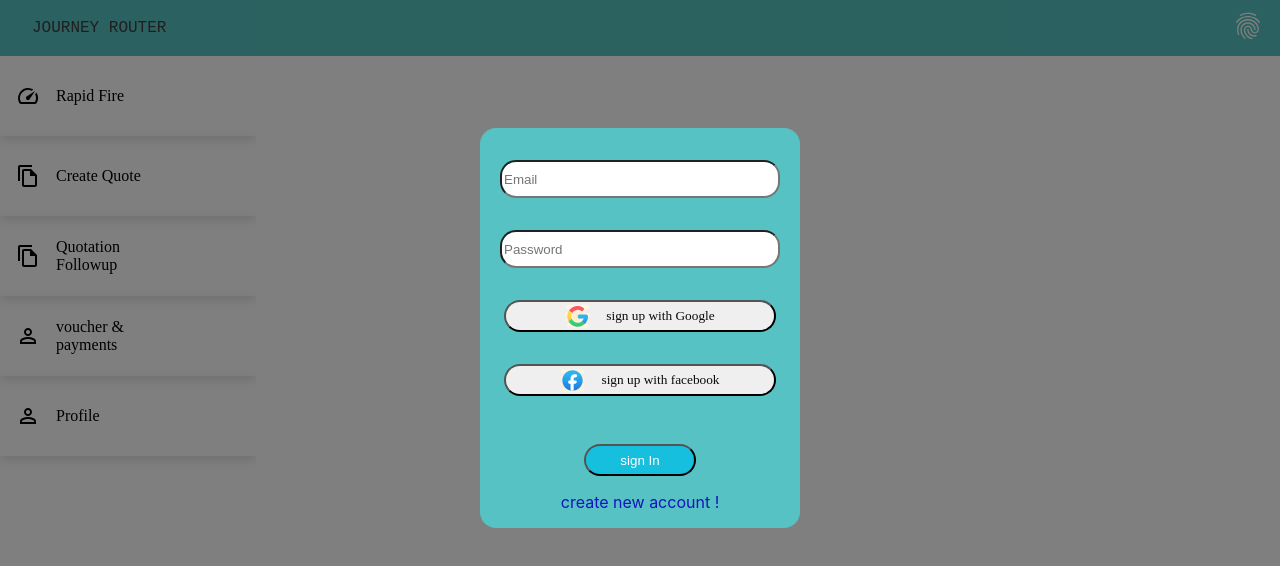
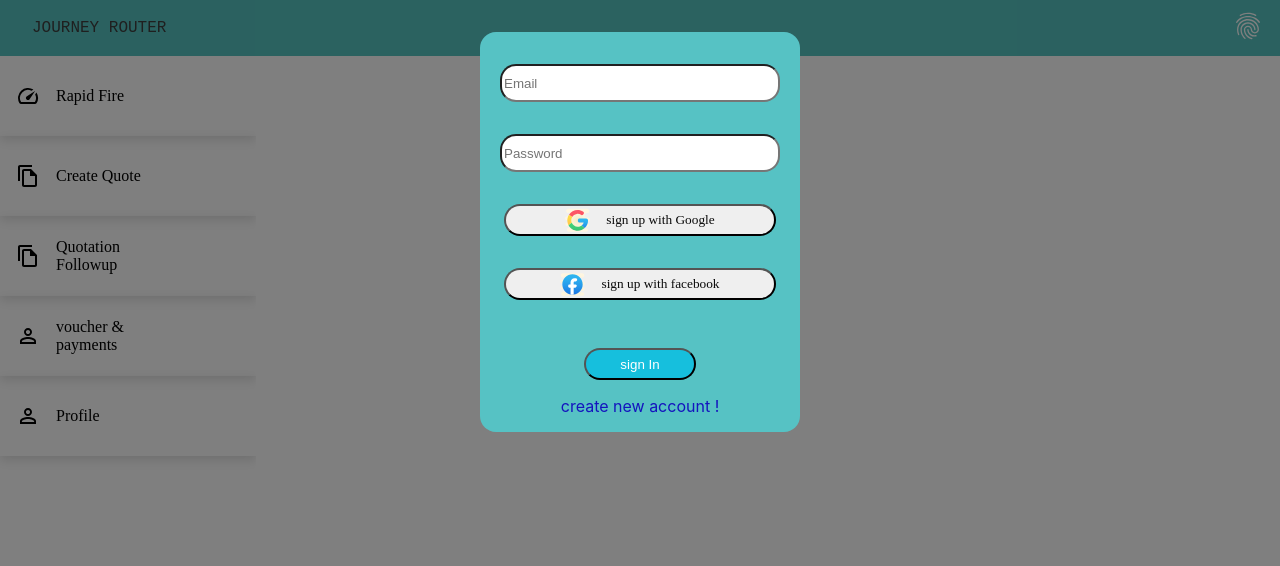
Before and after one commit to Nandkishorkumar/triangle, a React (Create React App) app: page / in a window 1280 px wide. Both pictures are taken after a click on the element 1248 px from the left and 28 px from the top of the page. Shown: the top 566 px of the page. Built offline with nearby package versions, Linux system fonts and the light colour scheme; no server answers.

Commit message:
auth test with tezal 2

```diff
--- a/src/components/CreateQuote/loginForm.js
+++ b/src/components/CreateQuote/loginForm.js
@@ -175,7 +175,7 @@ const Loginform = (props) => {
 
     }
     return (
-        <Modal style={{ display: "flex", justifyContent: "center", marginTop: "8rem" }} open={props.open} onClose={handelClose} >
+        <Modal style={{ display: "flex", justifyContent: "center", marginTop: "2rem" }} open={props.open} onClose={handelClose} >
             <>
                 <div className={hasaccount ? 'popUp' : 'popUp_'}>
                     {
```
